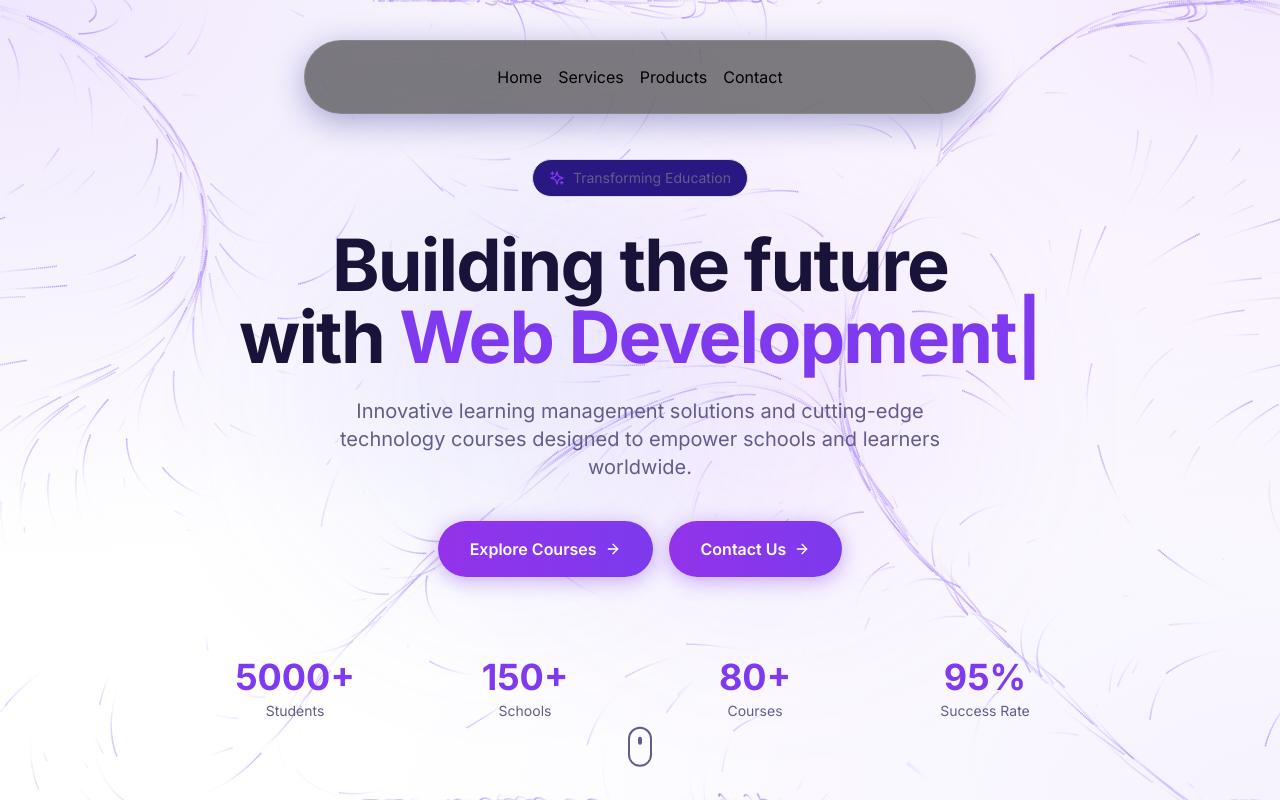
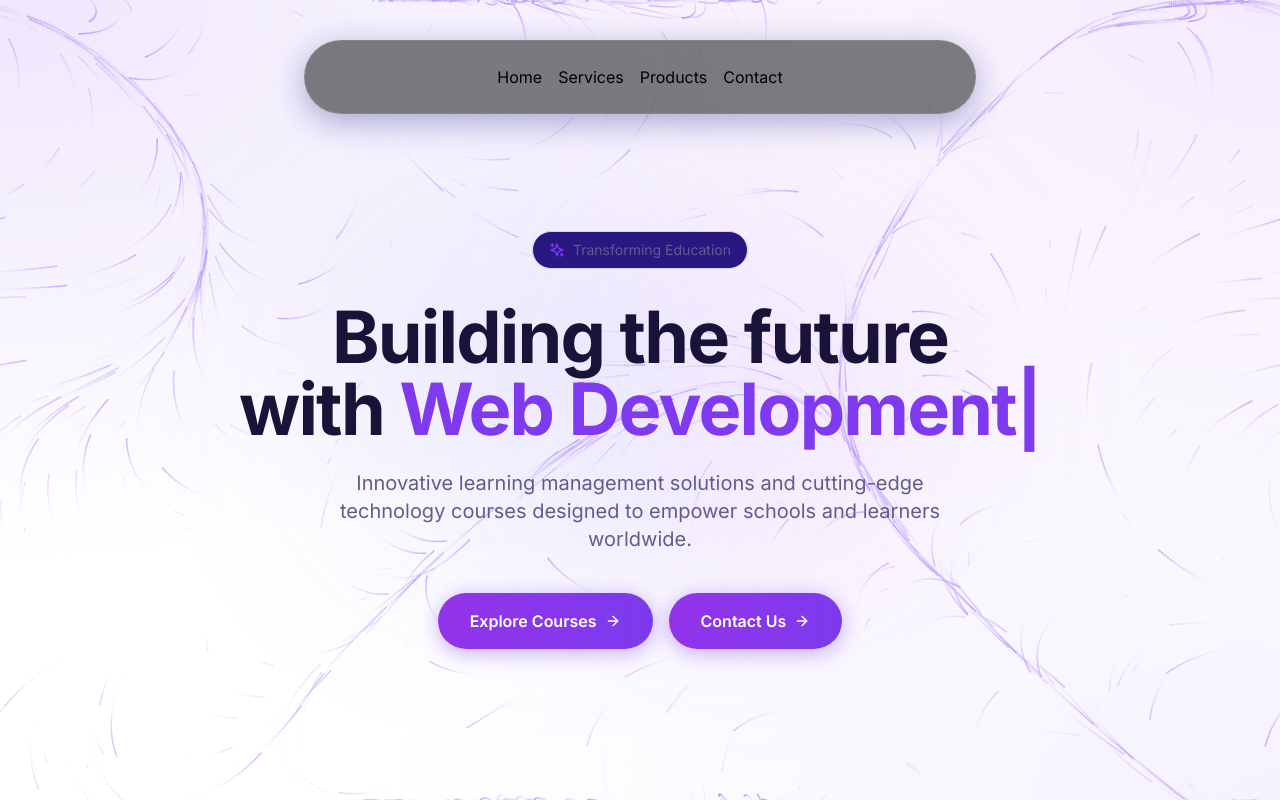
Before and after one commit to Farseen2002/Zyverce-app, a Next.js app in the folder zyverce-app/: page / in a window 1280 px wide. Shown: the top 802 px of the page. Built offline with nearby package versions, Linux system fonts and the light colour scheme.

Commit message:
Refactor HeroSection component for improved clarity

```diff
--- a/zyverce-app/components/sections/Hero.tsx
+++ b/zyverce-app/components/sections/Hero.tsx
@@ -83,45 +83,8 @@ export const HeroSection = () => {
                         </a>
                     </motion.div>
 
-                    {/* Stats */}
-                    <motion.div
-                        initial={{ opacity: 0, y: 40 }}
-                        animate={{ opacity: 1, y: 0 }}
-                        transition={{ duration: 0.6, delay: 0.5 }}
-                        className="grid grid-cols-2 md:grid-cols-4 gap-6 mt-20"
-                    >
-                        {[
-                            { value: '5000+', label: 'Students' },
-                            { value: '150+', label: 'Schools' },
-                            { value: '80+', label: 'Courses' },
-                            { value: '95%', label: 'Success Rate' },
-                        ].map((stat, index) => (
-                            <div key={index} className="stat-card text-center card-hover">
-                                <div className="font-display text-3xl md:text-4xl font-bold text-primary mb-1">
-                                    {stat.value}
-                                </div>
-                                <div className="text-sm text-muted-foreground">{stat.label}</div>
-                            </div>
-                        ))}
-                    </motion.div>
                 </div>
             </div>
-
-            {/* Scroll indicator */}
-            <motion.div
-                initial={{ opacity: 0 }}
-                animate={{ opacity: 1 }}
-                transition={{ delay: 1 }}
-                className="absolute bottom-10 left-1/2 -translate-x-1/2"
-            >
-                <motion.div
-                    animate={{ y: [0, 10, 0] }}
-                    transition={{ duration: 1.5, repeat: Infinity }}
-                    className="w-6 h-10 rounded-full border-2 border-muted-foreground flex items-start justify-center p-2"
-                >
-                    <div className="w-1 h-2 bg-muted-foreground rounded-full" />
-                </motion.div>
-            </motion.div>
         </section>
     );
 };
```
